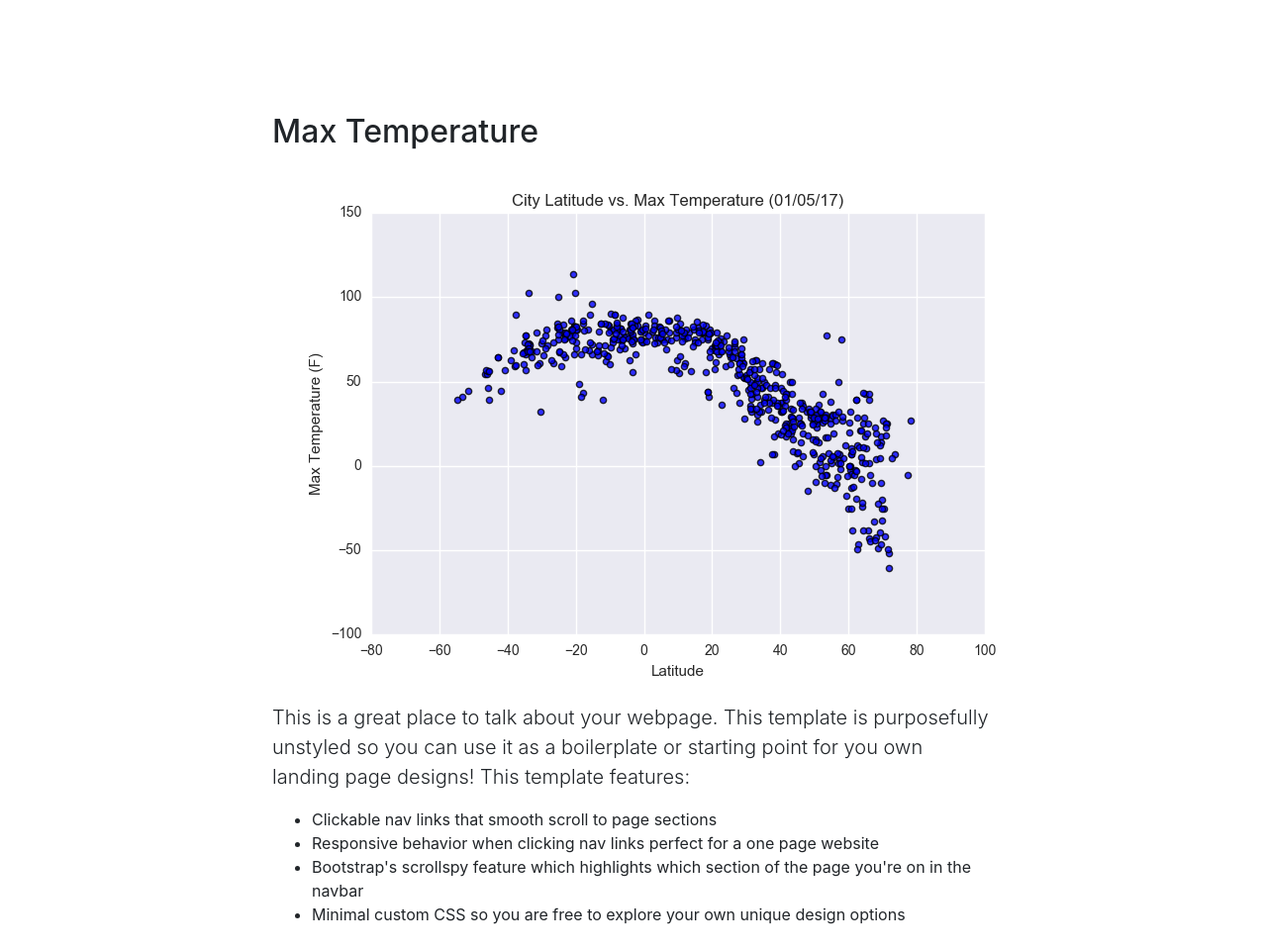
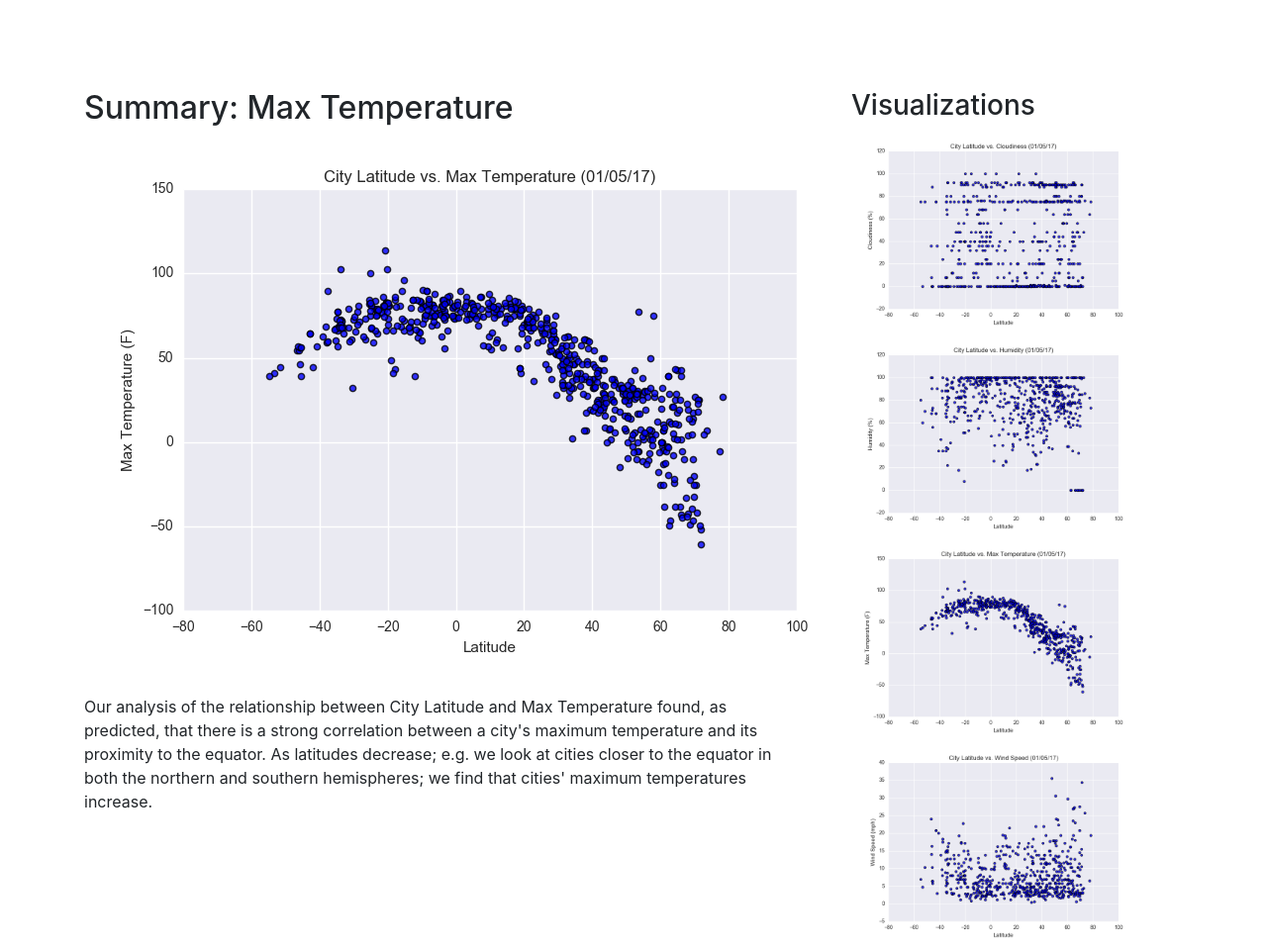
Before and after one commit to kevingray17/web-design-challenge, a website with bundled scripts: page temperature.html in a window 1280 px wide. Shown: the part 60-1020 px from the top of the page at 99% size. Built offline with nearby package versions, Linux system fonts and the light colour scheme.

Commit message:
cleaned up max temp page

```diff
--- a/temperature.html
+++ b/temperature.html
@@ -1,4 +1,4 @@
-!DOCTYPE html>
+<!DOCTYPE html>
 <html lang="en">
 
 <head>
@@ -53,27 +53,49 @@
 
   <!-- <header class="bg-primary text-white">
     <div class="container text-center">
-      <h1>Maximum Temperature</h1>
-      <p class="lead">A landing page template freshly redesigned for Bootstrap 4</p>
+      <h1>Welcome to Latitude</h1>
+      <p class="lead">Weather with Attitude</p>
     </div>
   </header> -->
 
-<!-- body starts here -->
-
-  <section id="about">
+    <section id="about">
     <div class="container">
       <div class="row">
-        <div class="col-lg-8 mx-auto">
-
-
-          <h2>Max Temperature</h2>
-          <p class="lead"><img src="Resources/assets/images/Fig1.png"> This is a great place to talk about your webpage. This template is purposefully unstyled so you can use it as a boilerplate or starting point for you own landing page designs! This template features:</p>
+        <div class="col-8">
+          <h2> Summary: Max Temperature</h2>
+          <p class="lead"><img src="Resources/assets/images/Fig1.png" alt="Max Temp Scatterplot">
+          <p>Our analysis of the relationship between City Latitude and Max Temperature found, as predicted, that there is a strong correlation between a city's
+            maximum temperature and its proximity to the equator. As latitudes decrease; e.g. we look at cities closer to the equator in both the northern and
+            southern hemispheres; we find that cities' maximum temperatures increase.
+        </div>
+        <div class="col-4">
+          <div class="container">
+          <h3>Visualizations</h3>
+                <a href="cloudiness.html"><img src="Resources/assets/images/Fig3.png" width="300" alt="City Latitude vs. Cloudiness scatterplot"></a>
+                <a href="humidity.html"><img src="Resources/assets/images/Fig2.png" width="300" alt="City Latitude vs. Humidity scatterplot"></a>
+                <a href="temperature.html"><img src="Resources/assets/images/Fig1.png" width="300" alt="City Latitude vs. Max Temperature scatterplot"></a>
+                <a href="windspeed.html"><img src="Resources/assets/images/Fig4.png" width="300" alt="City Latitude vs. Windspeed scatterplot"></a>
+              </div>
+        <!-- </div>
+      </div>
+    <!-- <div class="container">
+      <div class="row">
+        <!--<div class="col-lg-8 mx-auto"> -->
+          <!-- <div class="col-8"><h2>Welcome to Latitude</h2> -->
+            <!-- <p>Latitude is the web's foremost authority on exploring the relationship between latitude and weather.</p>
+          </div>
+            <div class="col-4"></div><h2>Weather Plots</h2></div>
+            <span class="border border-success"></span>
+          </div>
+        <!--</div> -->
+          <!-- <h2>About this page</h2>
+          <p class="lead">This is a great place to talk about your webpage. This template is purposefully unstyled so you can use it as a boilerplate or starting point for you own landing page designs! This template features:</p>
           <ul>
             <li>Clickable nav links that smooth scroll to page sections</li>
             <li>Responsive behavior when clicking nav links perfect for a one page website</li>
             <li>Bootstrap's scrollspy feature which highlights which section of the page you're on in the navbar</li>
-            <li>Minimal custom CSS so you are free to explore your own unique design options</li>
-          </ul>
+            <li>Minimal custom CSS so you are free to explore your own unique design options</li> -->
+          <!-- </ul>
         </div>
       </div>
     </div>
@@ -83,20 +105,20 @@
     <div class="container">
       <div class="row">
         <div class="col-lg-8 mx-auto">
-          <h2>Services we offer</h2>
-          <p class="lead">Lorem ipsum dolor sit amet, consectetur adipisicing elit. Aut optio velit inventore, expedita quo laboriosam possimus ea consequatur vitae, doloribus consequuntur ex. Nemo assumenda laborum vel, labore ut velit dignissimos.</p>
-        </div>
+          <!-- <h2>Services we offer</h2> -->
+          <!-- <p class="lead">Lorem ipsum dolor sit amet, consectetur adipisicing elit. Aut optio velit inventore, expedita quo laboriosam possimus ea consequatur vitae, doloribus consequuntur ex. Nemo assumenda laborum vel, labore ut velit dignissimos.</p> -->
+        <!-- </div>
       </div>
     </div>
-  </section>
+  <!-- </section>
 
-  <section id="contact">
+  <!-- <section id="contact">
     <div class="container">
       <div class="row">
         <div class="col-lg-8 mx-auto">
           <h2>Contact us</h2>
-          <p class="lead">Lorem ipsum dolor sit amet, consectetur adipisicing elit. Vero odio fugiat voluptatem dolor, provident officiis, id iusto! Obcaecati incidunt, qui nihil beatae magnam et repudiandae ipsa exercitationem, in, quo totam.</p>
-        </div>
+          <!-- <p class="lead">Lorem ipsum dolor sit amet, consectetur adipisicing elit. Vero odio fugiat voluptatem dolor, provident officiis, id iusto! Obcaecati incidunt, qui nihil beatae magnam et repudiandae ipsa exercitationem, in, quo totam.</p> -->
+        </div> -->
       </div>
     </div>
   </section>
@@ -104,7 +126,7 @@
   <!-- Footer -->
   <footer class="py-5 bg-dark">
     <div class="container">
-      <p class="m-0 text-center text-white">Copyright &copy; Your Website 2020</p>
+      <p class="m-0 text-center text-white">Copyright &copy; KGLatitude 2020</p>
     </div>
     <!-- /.container -->
   </footer>
```
